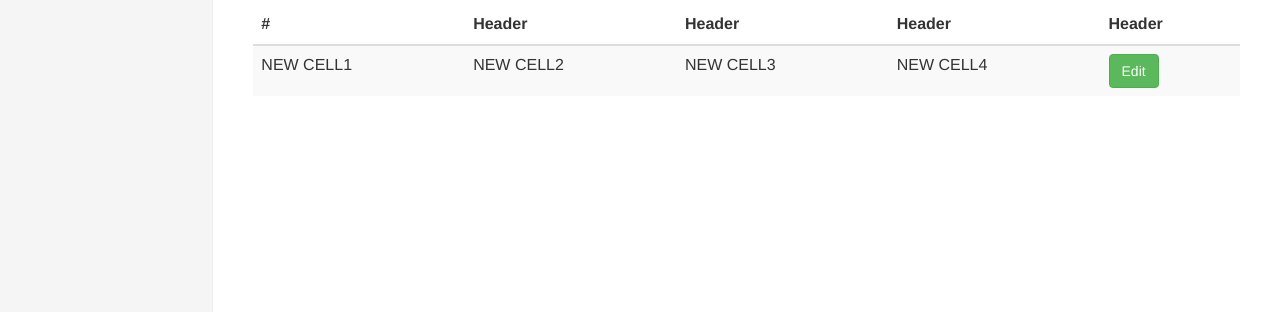
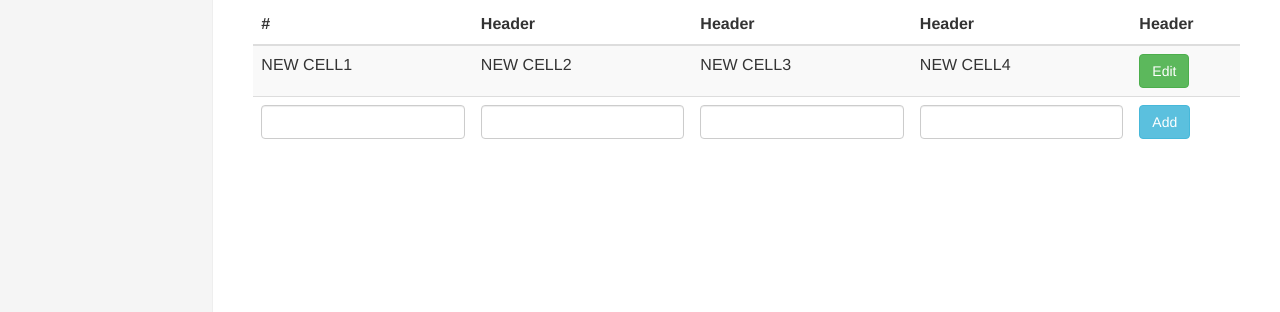
Before and after one commit to IrinaVolosevich/nodetest, a website: page nodetest/index.html in a window 1280 px wide. Shown: the part 488-800 px from the top of the page. Drawn offline with nearby package versions, Linux system fonts and the light colour scheme.

Commit message:
modyfied event

```diff
--- a/nodetest/index.html
+++ b/nodetest/index.html
@@ -97,8 +97,12 @@
                     </thead>
                     <tbody>
                     <tr>
+                        <td><input type="text" class="form-control" id="cell1" size="10"></td>
+                        <td><input type="text" class="form-control" id="cell2" size="10"></td>
+                        <td><input type="text" class="form-control" id="cell3" size="10"></td>
+                        <td><input type="text" class="form-control" id="cell4" size="10"></td>
+                        <td><button class="btn btn-info" onclick="insertRow(false)">Add</button></td>
                     </tr>
-                    <tr>
                     </tr>
                     </tbody>
                 </table>
--- a/nodetest/main.js
+++ b/nodetest/main.js
@@ -17,12 +17,12 @@ cell1.innerHTML = "NEW CELL1";
 cell2.innerHTML = "NEW CELL2";
 cell3.innerHTML = "NEW CELL3";
 cell4.innerHTML = "NEW CELL4";
-cell5.innerHTML = '<button class="btn btn-success" onclick="editRow()">Edit</button>';
+cell5.innerHTML = '<button class="btn btn-success">Edit</button>';
 
-function insertRow(rowIndex) {
+function insertRow(value, rowIndex) {
 
     if (rowIndex == undefined) {
-        rowIndex = table.rows.length - 2;
+        rowIndex = table.rows.length - 1;
     }
     var row = table.insertRow(rowIndex);
 
@@ -38,17 +38,22 @@ function insertRow(rowIndex) {
     cell4.innerHTML = document.getElementById('cell4').value;
     cell5.innerHTML = '<button class="btn btn-success">Edit</button>';
 
-    table.deleteRow(rowIndex+1);
+    if (value == true) {
 
+        table.deleteRow(rowIndex + 1);
+
+    }
 }
 
-$(".btn-success").on("click", function(event, elem){
+
+
+$(".btn-success").on("click", function (event, elem){
     $(this).closest("tr").find("td").each(function(idx, itm){
-        console.log(itm);
         if (idx != 4) {
             itm.innerHTML = '<input type="text" class="form-control" id="cell' + (idx + 1) + '" size="10" value="' + itm.innerHTML + '">';
         } else {
-            itm.innerHTML = '<button class="btn btn-info" onclick="insertRow(this.parentNode.parentNode.rowIndex)">Submit</button>';
+            itm.innerHTML = '<button class="btn btn-info" onclick="insertRow(true, this.parentNode.parentNode.rowIndex)">Submit</button>';
+
         }
     });
 });
```
